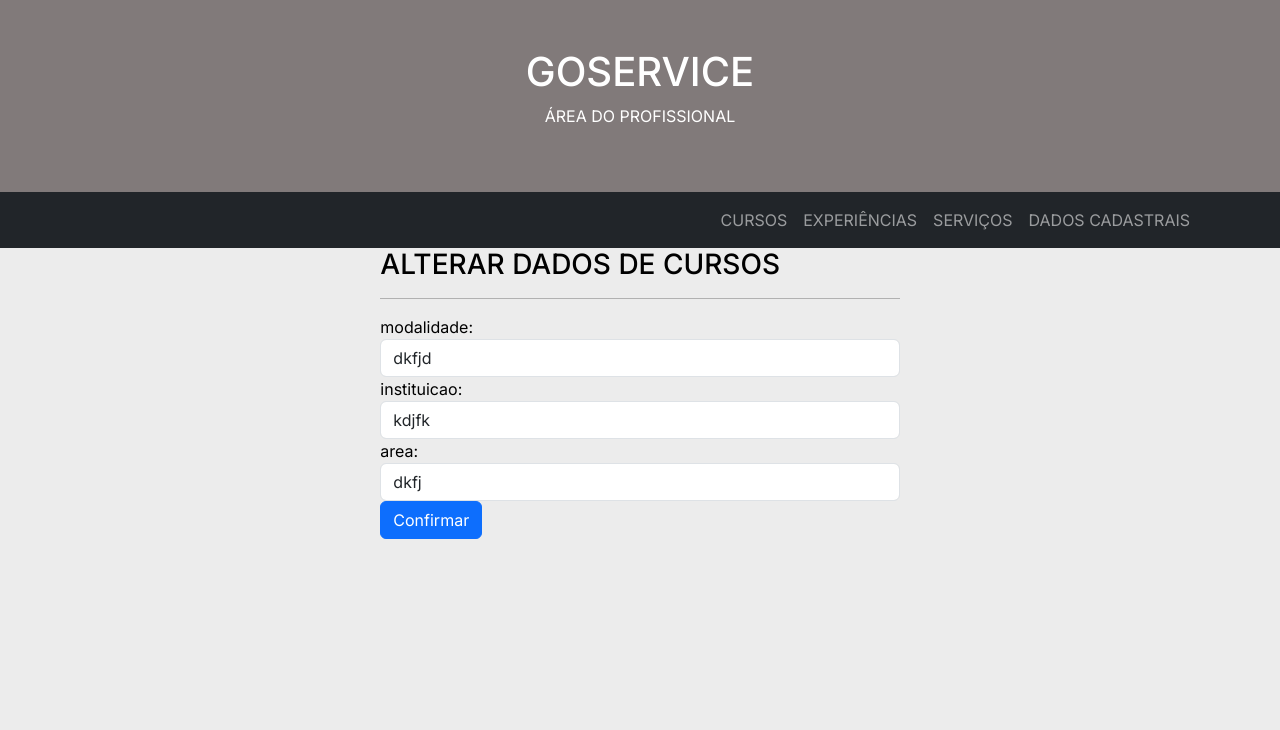
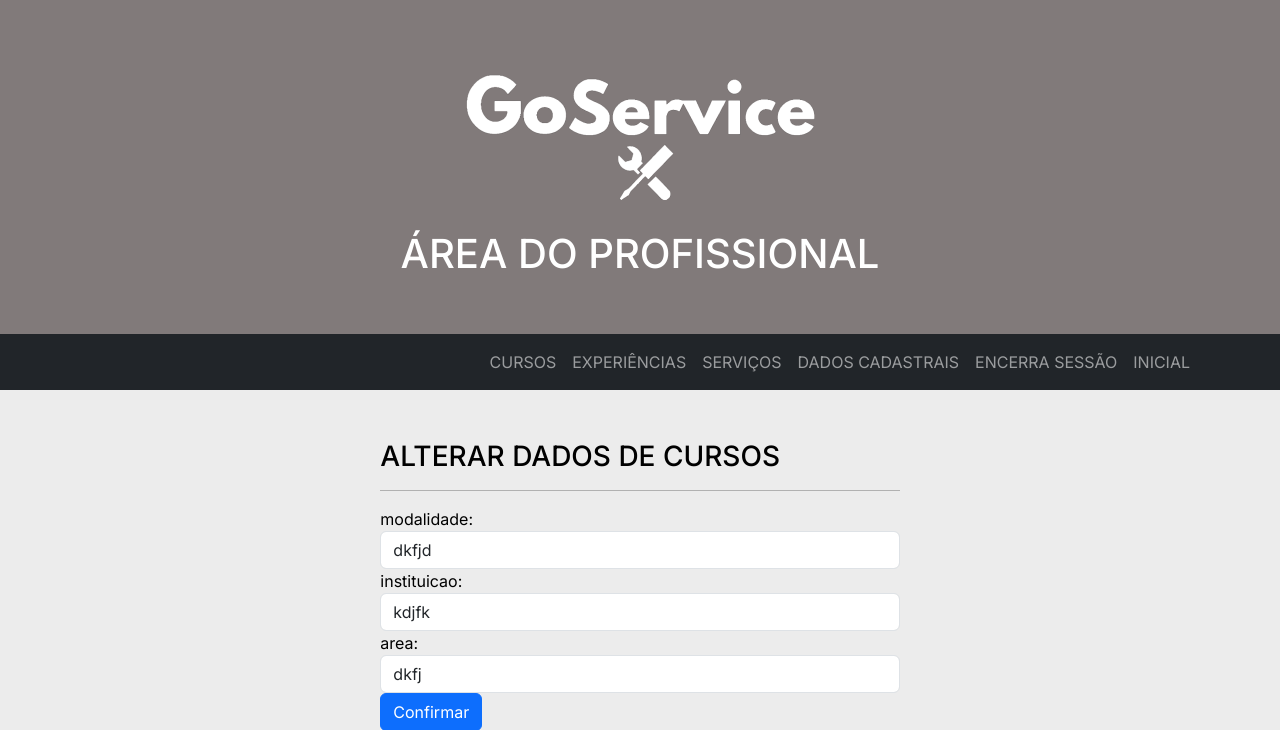
Before and after one commit to projeto-integrador-DS/sis_dispoService_Back, a Flask app: page /edit_curso/1 in a window 1280 px wide. Shown: the top 730 px of the page. Run offline with Flask 3, Linux system fonts and the light colour scheme; data comes from the database, SQL or seed files in the repository; both versions use the stored data as it was after the commit.

Commit message:
link para o logout e alteração do link voltar, para iniciar

```diff
--- a/login.py
+++ b/login.py
@@ -38,8 +38,6 @@ def load_user(user_id):
     # Se nenhum usuário for encontrado, retorna None
     return None
 
-
-
 @bp_login.route('/login_profissional', methods=['POST', 'GET'])
 def login_profissional():
     if request.method=='POST':
@@ -69,12 +67,10 @@ def logout():
     logout_user()
     return redirect(url_for('clientes.inicial'))
 
-
-
 @bp_login.route('/protected', methods=["GET"])
 @login_required
 def protected():
-    print('acessando o protected')
+
     id_profiss = get_id_usuario()
 
     #return render_template("/bases/base_index_profiss.html")
--- a/static/css/estilo_lista.css
+++ b/static/css/estilo_lista.css
@@ -18,6 +18,7 @@ body {
     font-family: 'Inter', sans-serif;
     background-color: var(--cor-cinza);
     color:  var(--cor-preta);
+
 }
 
 
@@ -43,3 +44,6 @@ body {
     display: flex;
     justify-content: center;
 }
+.logo-prof{
+    width: 400px;
+}
--- a/templates/bases/base_index_profiss.html
+++ b/templates/bases/base_index_profiss.html
@@ -7,16 +7,34 @@
     <link href="https://cdn.jsdelivr.net/npm/bootstrap@5.3.2/dist/css/bootstrap.min.css" rel="stylesheet">
     <script src="https://cdn.jsdelivr.net/npm/bootstrap@5.3.2/dist/js/bootstrap.bundle.min.js" defer></script>
     <link rel="stylesheet" href="../../static/css/estilo_lista.css">
+    <style>
+        .margem{
+            margin-bottom: 50px;
+        }
+        h1{
+            margin-top: 30px;
+        }
+        .usuario {
+            display: flex;
+            flex-direction: column;
+            align-items: center;
+            justify-content: center;
+            text-align: center;
 
+        }
+
+        .usuario h1 {
+        margin-top: 20px; /* Adjust the margin as needed */
+        color: rgb(129, 122, 122)
+        }
+    </style>
 </head>
 <body>
     <div class="container-fluid p-5 text-white text-center" style="background-color: rgb(129, 122, 122);">
-        <h1>GOSERVICE</h1>
-        <p>ÁREA DO PROFISSIONAL</p>
+        <img src="{{ url_for('static', filename='img/goservicebr.png')}}" id="foto_prof" alt="" class="logo-prof">
+        <h1>ÁREA DO PROFISSIONAL</h1>
     </div>
-
-
-    <nav class="navbar navbar-expand-lg navbar-dark bg-dark ">
+    <nav class="navbar navbar-expand-lg navbar-dark bg-dark margem">
         <div class="container">
             <div class="collapse navbar-collapse" id="navbarnNav">
                 <ul class="navbar-nav ms-auto">
@@ -30,25 +48,29 @@
                     <li class="nav-item">
                         <a class="nav-link" href="{{url_for('profissional.visual_profissional')}}">DADOS CADASTRAIS</a>
                     </li>
-
+                    <li class="nav-item">
+                        <a class="nav-link" href="{{url_for('login.logout')}}">ENCERRA SESSÃO</a>
+                    </li>
+                    <li class="nav-item">
+                        <a class="nav-link" href="{{url_for('profissional.index')}}" >INICIAL</a>
+                    </li>
                 </ul>
             </div>
         </div>
-
     </nav>
 
-
     {% block customCSS %}
-
     {% endblock %}
 
+    {% block body %}
+    <div class="usuario">
+        {%  if usuario %}
+        <h1>Bem vindo, {{usuario}} !!</h1>
+        {% endif %}
 
-    {% block body %}
-
+    </div>
         {% block content %} {% endblock %}
 
     {% endblock %}
-
-
 </body>
 </html>
--- a/templates/curso/lista_cursos.html
+++ b/templates/curso/lista_cursos.html
@@ -19,6 +19,7 @@
         <th scope="col">MODALIDADE</th>
         <th scope="col">INSTITUIÇÃO</th>
         <th scope="col">AREA</th>
+        <th colspan="2">AÇÕES</th>
       </tr>
     </thead>
 
@@ -29,6 +30,7 @@
         <td>{{linha.modalidade}}</td>
         <td>{{linha.instituicao}}</td>
         <td>{{linha.area}}</td>
+
         <td><a href="{{url_for('curso.edit_curso', id_curso=linha.ID_curso)}}" class="btn btn-primary">Editar</a></td>
         <td><a href="{{url_for('curso.delete_curso', id_curso=linha.ID_curso)}}" class="btn btn-danger" onclick="return confirm('Tem certeza que deseja apagar?')">Deletar</a></td>
       </tr>
@@ -36,9 +38,7 @@
 
     </tbody>
   </table>
-<li>
-    <a href="{{url_for('profissional.index')}}" class="btn btn-light" >VOLTAR</a>
-</li>
+
 
   {% endblock %}
 
--- a/templates/experiencia/lista_experiencias.html
+++ b/templates/experiencia/lista_experiencias.html
@@ -18,6 +18,7 @@
             <th scope="col">CARGO</th>
             <th scope="col">TEMPO DE SERVIÇO</th>
             <th scope="col">EMPRESA</th>
+            <th colspan="2">AÇÕES</th>
           </tr>
         </thead>
 
@@ -29,6 +30,7 @@
             <td>{{experiencia.cargo}}</td>
             <td>{{experiencia.temp_servico}}</td>
             <td>{{experiencia.empresa}}</td>
+
             <td><a href="{{url_for('experiencia.edit_experiencias', idExperiencia=experiencia.ID_experiencia)}}" class="btn btn-primary">Editar</a></td>
             <td><a href="{{url_for('experiencia.delete_experiencia', idExperiencia=experiencia.ID_experiencia)}}" class="btn btn-danger" onclick="return confirm('Tem certeza que deseja apagar?')">Deletar</a></td>
           </tr>
@@ -37,9 +39,7 @@
 
         </tbody>
       </table>
-    <li>
-        <a href="{{url_for('profissional.index')}}" class="btn btn-light" >VOLTAR</a>
-    </li>
+
     </div>
 
   {% endblock %}
--- a/templates/profissional/visual_profissional.html
+++ b/templates/profissional/visual_profissional.html
@@ -25,6 +25,7 @@
         <th scope="col">CIDADE</th>
         <th scope="col">UF</th>
         <th scope="col">PROFISSAO</th>
+        <th colspan="2">AÇÕES</th>
       </tr>
     </thead>
 
@@ -46,9 +47,6 @@
       </tr>
     </tbody>
   </table>
-<li>
-    <a href="{{url_for('profissional.index')}}" class="btn btn-light" >VOLTAR</a>
-</li>
 
 
 {% endblock %}
--- a/templates/servico/lista_servicos.html
+++ b/templates/servico/lista_servicos.html
@@ -16,6 +16,7 @@
         <th scope="col">NOME</th>
         <th scope="col">CATEGORIA</th>
         <th scope="col">VALOR</th>
+        <th colspan="2">AÇÕES</th>
       </tr>
     </thead>
 
@@ -34,9 +35,7 @@
       {% endfor %}
     </tbody>
   </table>
-<li>
-    <a href="{{url_for('profissional.index')}}" class="btn btn-light" >VOLTAR</a>
-</li>
+
 
   {% endblock %}
 
```
Also changed, not shown: goservice.db.
